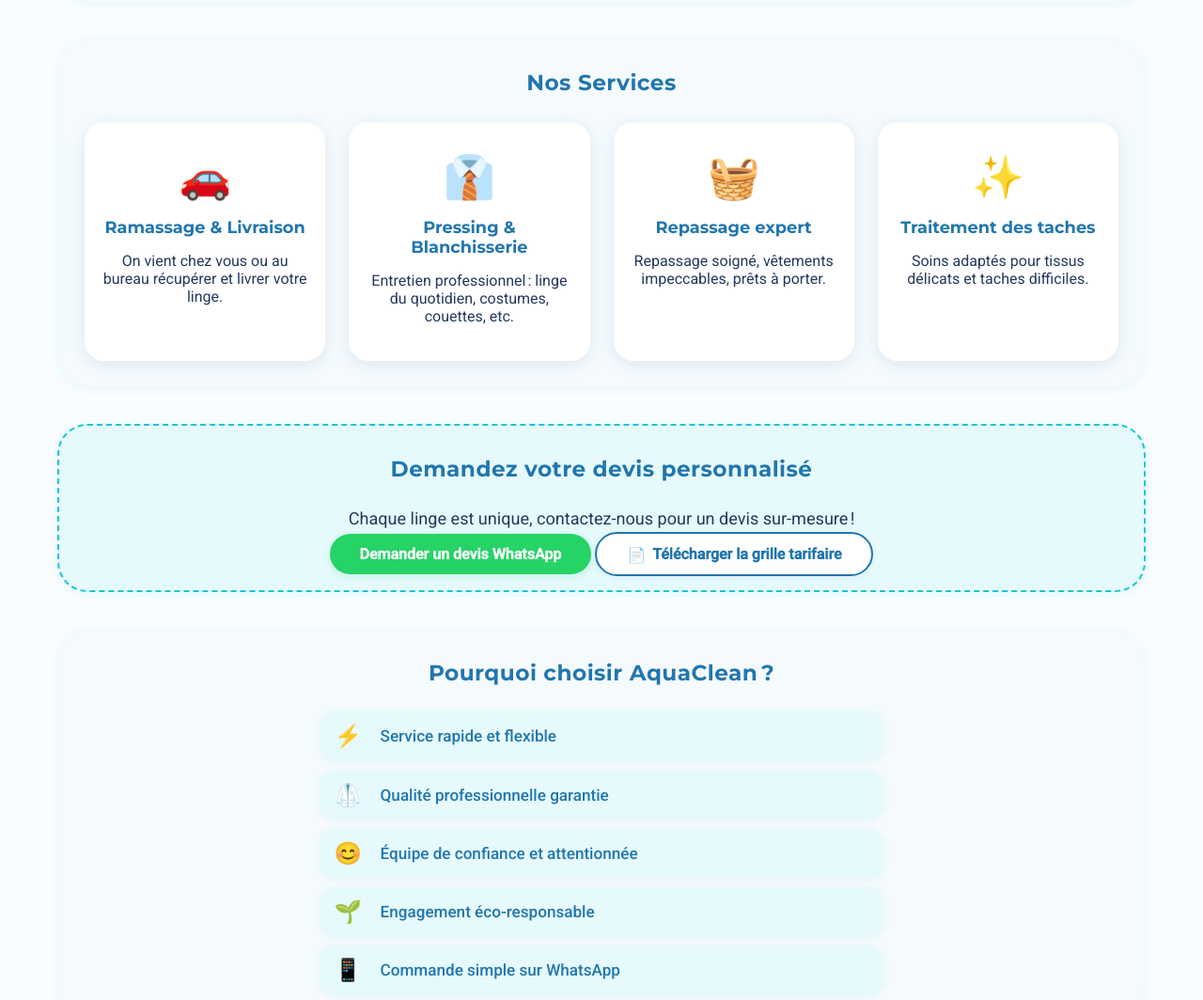
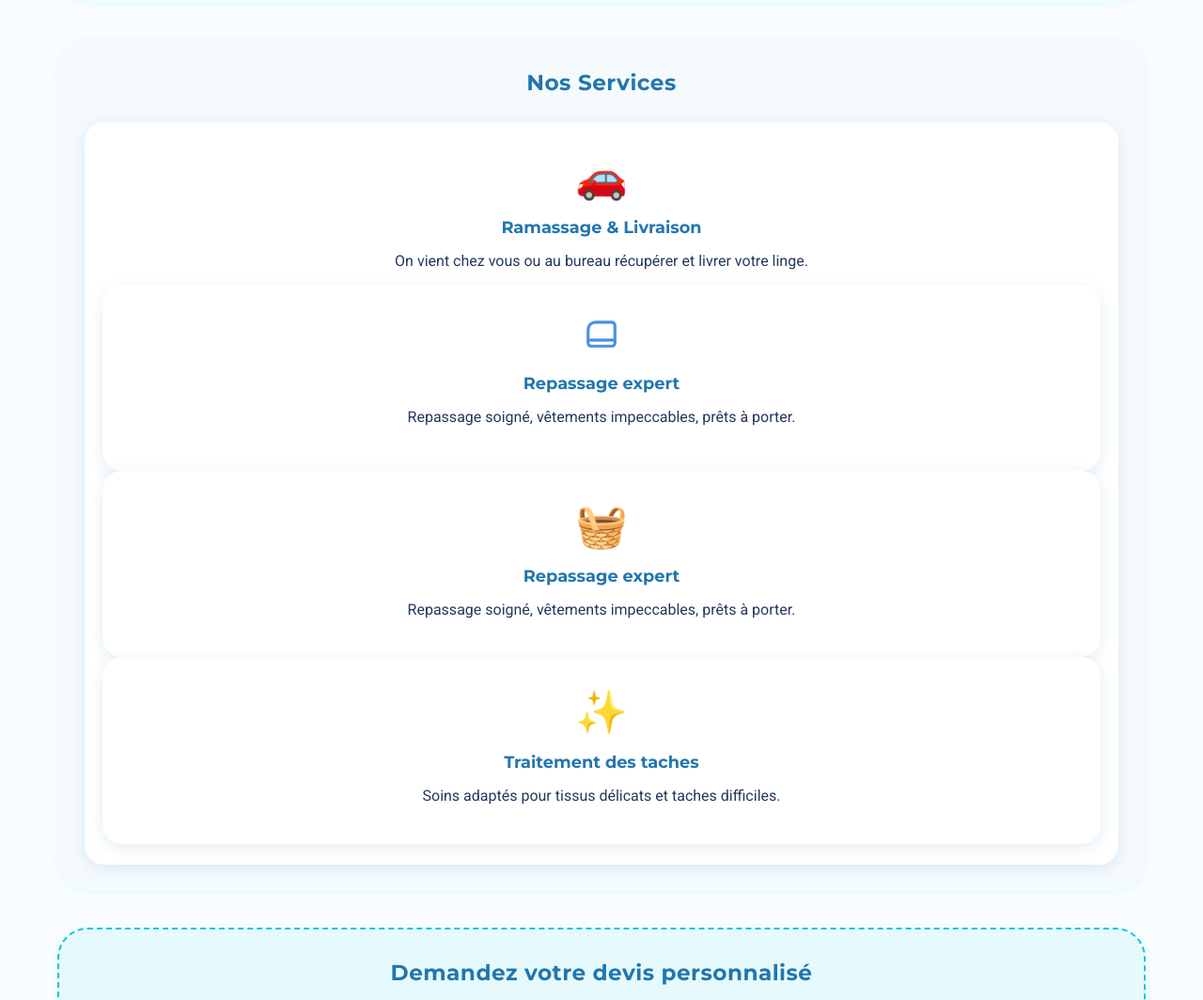
Before and after one commit to hounguevoujunior-rgb/Aquaclean-site, a plain HTML site: page index.html in a window 1280 px wide. Shown: the part 620-1684 px from the top of the page at 94% size. Drawn offline with Linux system fonts and the light colour scheme.

Commit message:
Update index.html

```diff
--- a/index.html
+++ b/index.html
@@ -109,12 +109,16 @@
         <div class="card-icon"><span>🚗</span></div>
         <h3>Ramassage & Livraison</h3>
         <p>On vient chez vous ou au bureau récupérer et livrer votre linge.</p>
-      </div>
-      <div class="card">
-        <div class="card-icon"><span>👔</span></div>
-        <h3>Pressing & Blanchisserie</h3>
-        <p>Entretien professionnel : linge du quotidien, costumes, couettes, etc.</p>
-      </div>
+     <div class="card">
+  <div class="card-icon">
+    <svg width="38" height="38" viewBox="0 0 24 24" fill="none">
+      <path d="M3 17v2a2 2 0 0 0 2 2h14a2 2 0 0 0 2-2v-2" stroke="#4a90e2" stroke-width="2" fill="none"/>
+      <path d="M21 17V7a2 2 0 0 0-2-2H8a5 5 0 0 0-5 5v7h18z" stroke="#4a90e2" stroke-width="2" fill="none"/>
+    </svg>
+  </div>
+  <h3>Repassage expert</h3>
+  <p>Repassage soigné, vêtements impeccables, prêts à porter.</p>
+</div>
       <div class="card">
         <div class="card-icon"><span>🧺</span></div>
         <h3>Repassage expert</h3>
```
